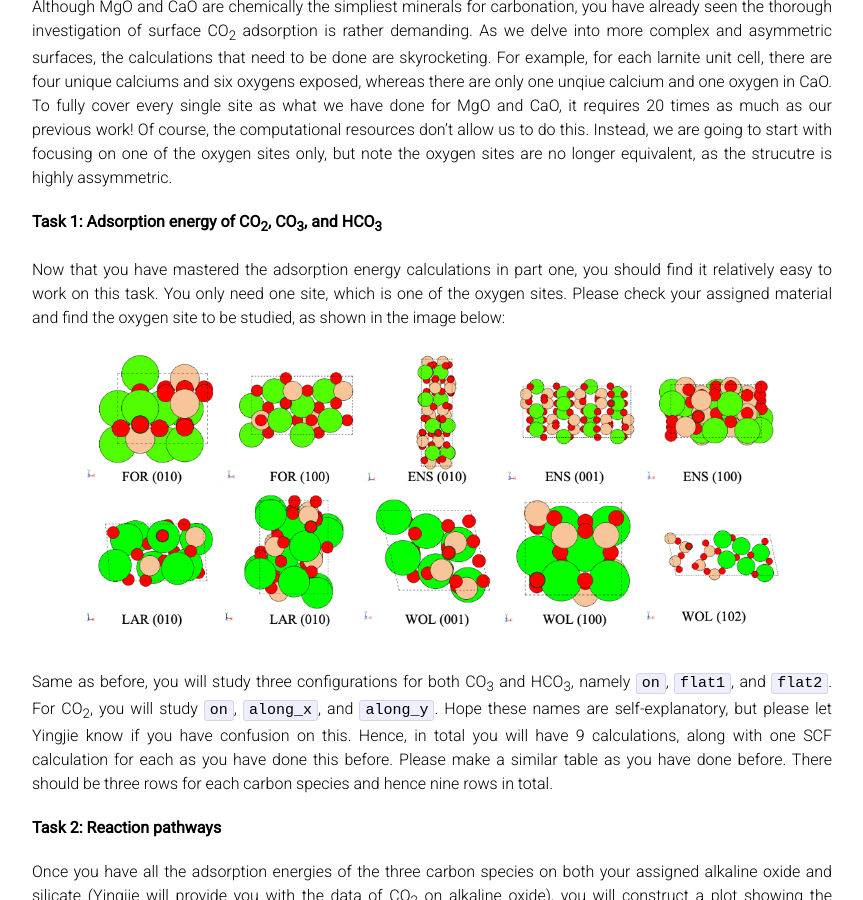
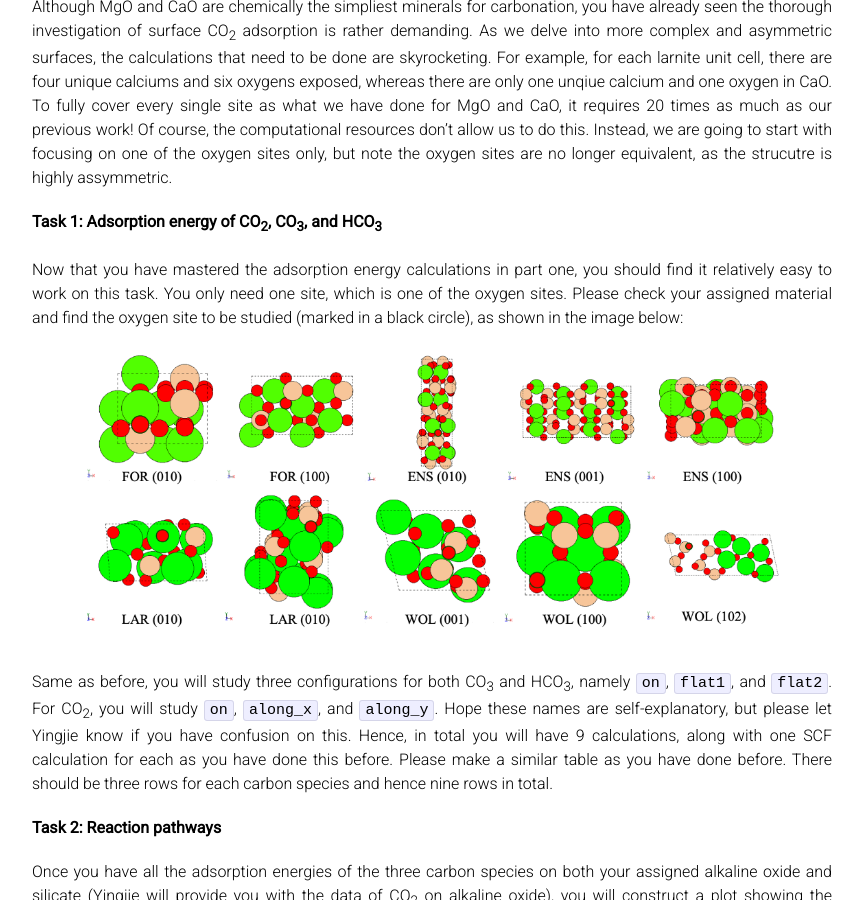
Before and after one commit to UPennCBE544/2023.github.io, a Jekyll site: the page built from ProjectDescription.md, in a window 1280 px wide and 900 px high, scrolled down 11675 px. Shown: the whole window, without its empty margins (208-1071 px from the left). Built offline with Jekyll 4.4.1, drawn with Linux system fonts in a browser that asks for light colours; formulas are drawn with MathJax 3; our own code applies the rules of GitHub Pages for plain Markdown files.

Commit message:
Update ProjectDescription.md

```diff
--- a/ProjectDescription.md
+++ b/ProjectDescription.md
@@ -272,7 +272,7 @@ Although MgO and CaO are chemically the simpliest minerals for carbonation, you
 
 **Task 1: Adsorption energy of CO<sub>2</sub>, CO<sub>3</sub>, and HCO<sub>3</sub>**
 
-Now that you have mastered the adsorption energy calculations in part one, you should find it relatively easy to work on this task. You only need one site, which is one of the oxygen sites. Please check your assigned material and find the oxygen site to be studied, as shown in the image below:
+Now that you have mastered the adsorption energy calculations in part one, you should find it relatively easy to work on this task. You only need one site, which is one of the oxygen sites. Please check your assigned material and find the oxygen site to be studied (marked in a black circle), as shown in the image below:
 
 <center><img src="../Images/O_site.png" alt="window" style="width: 700px;"/><br>
 </center>
```
